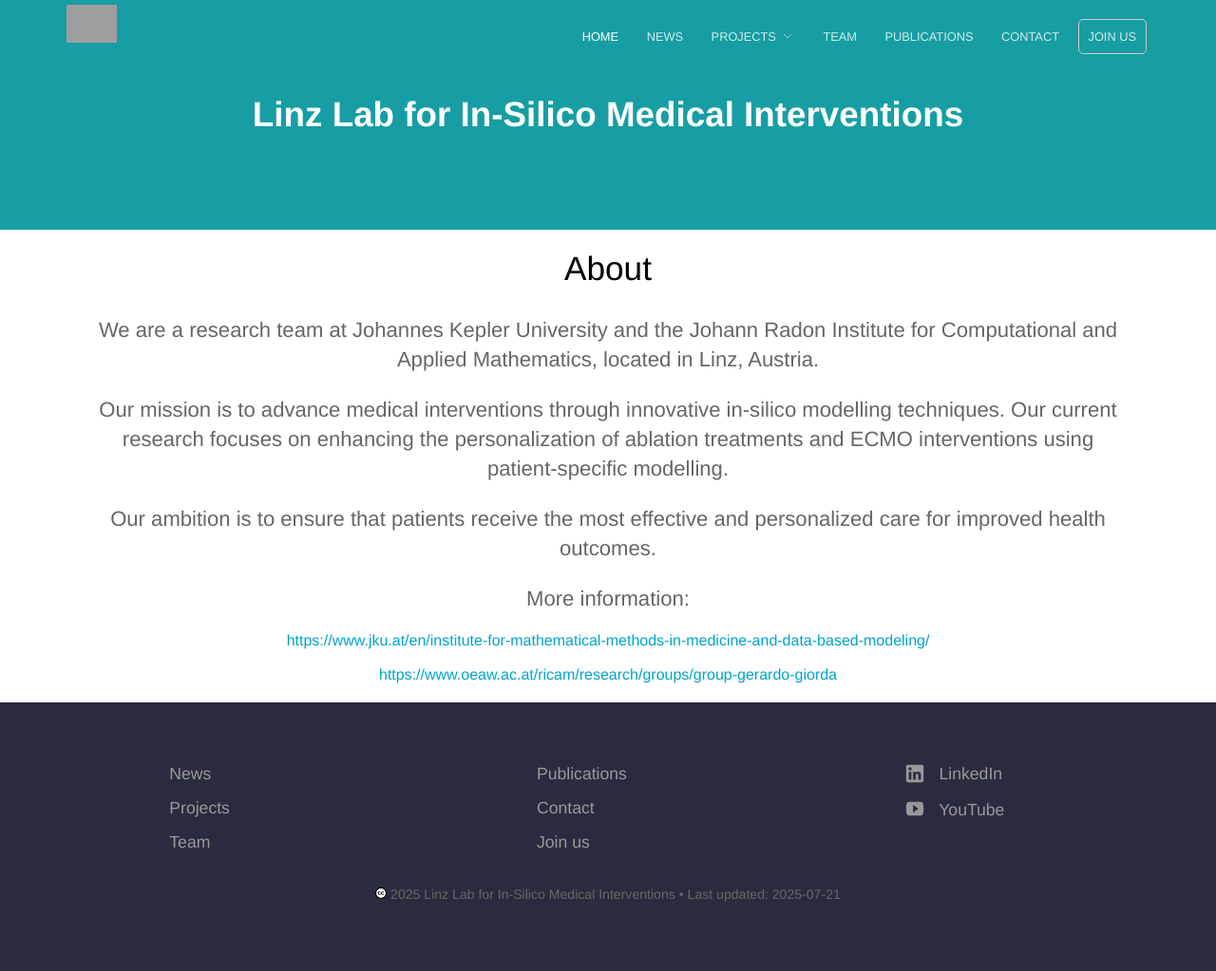
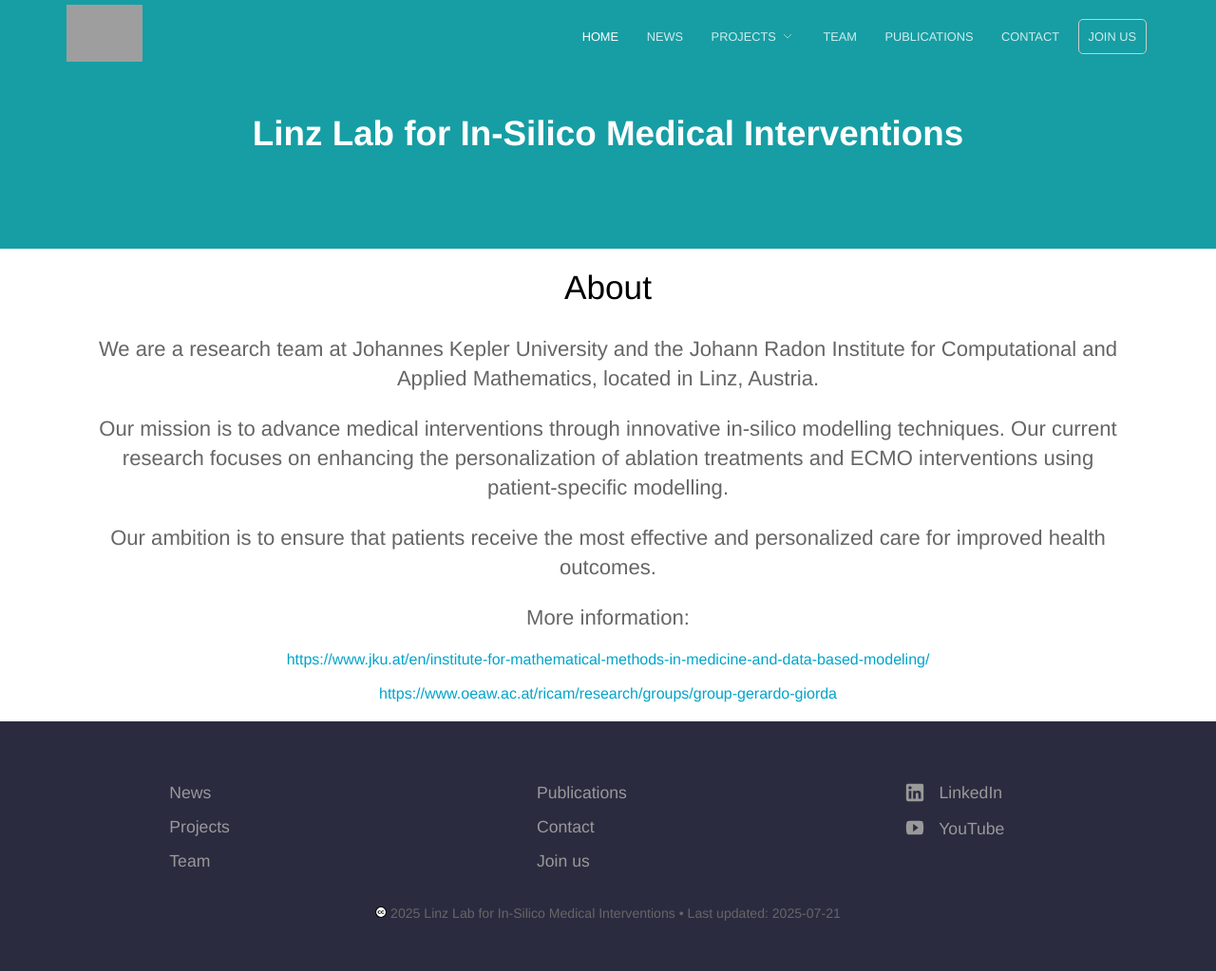
Before and after one commit to linzlabinsilmed/linzlabinsilmed.github.io, a Jekyll site: the page built from index.html, in a window 1280 px wide. Shown: the whole page at 95% size. Built offline with Jekyll 4.4.1, drawn with Linux system fonts in a browser that asks for light colours; the list of posts is cut into pages by our own code; grey boxes are pictures that could not be loaded.

Commit message:
Update default.html

```diff
--- a/_layouts/default.html
+++ b/_layouts/default.html
@@ -140,7 +140,7 @@
 	<body>
 		<header>
 			<div class="container">
-				<div class="company-name"><a href="{{ site.baseurl }}/"><img src="{{ site.baseurl }}/Logo2.png" alt="Linz Lab" width="150" height="40" /></a></div>
+				<div class="company-name"><a href="{{ site.baseurl }}/"><img src="{{ site.baseurl }}/Logo2.png" alt="Linz Lab" height="60" /></a></div>
 				{% include navigation.html %}
 			</div>
 		</header>
```
